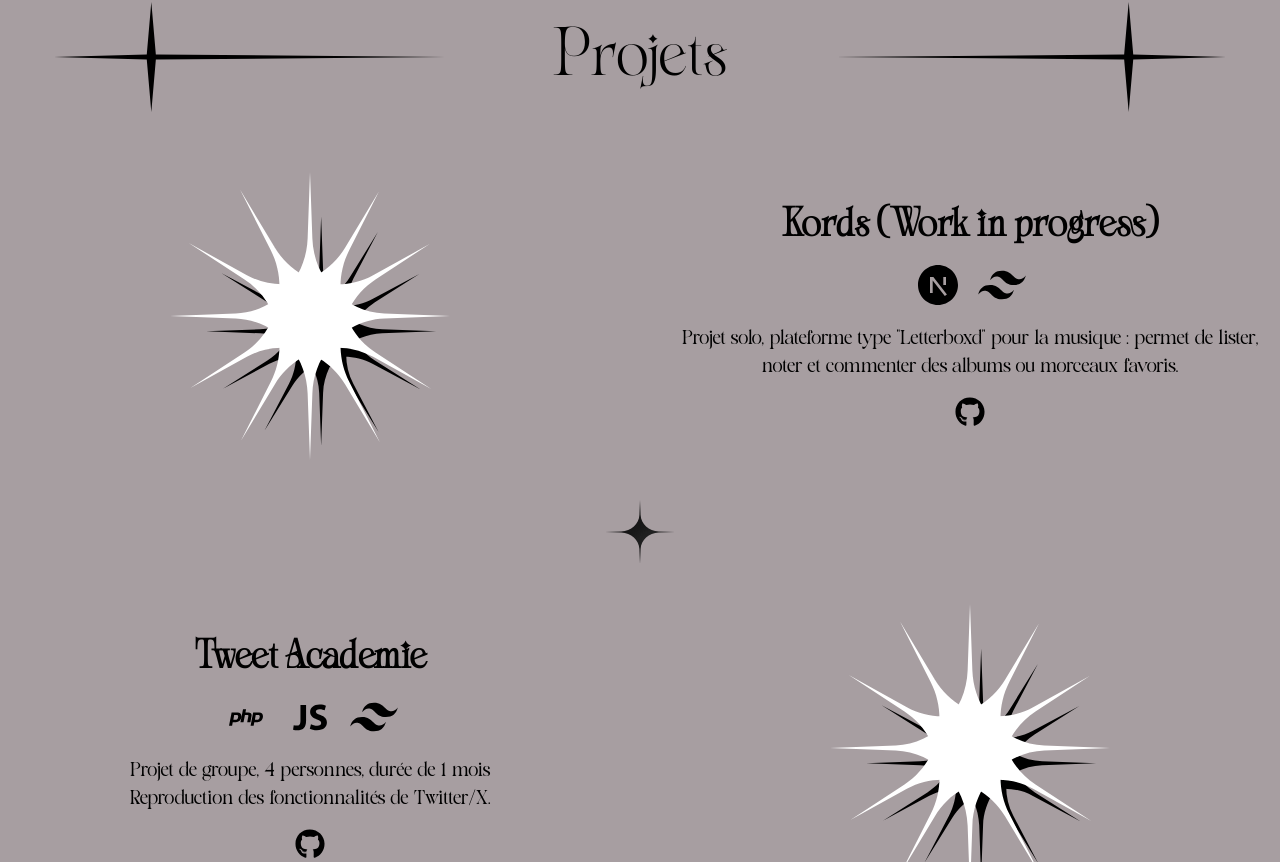
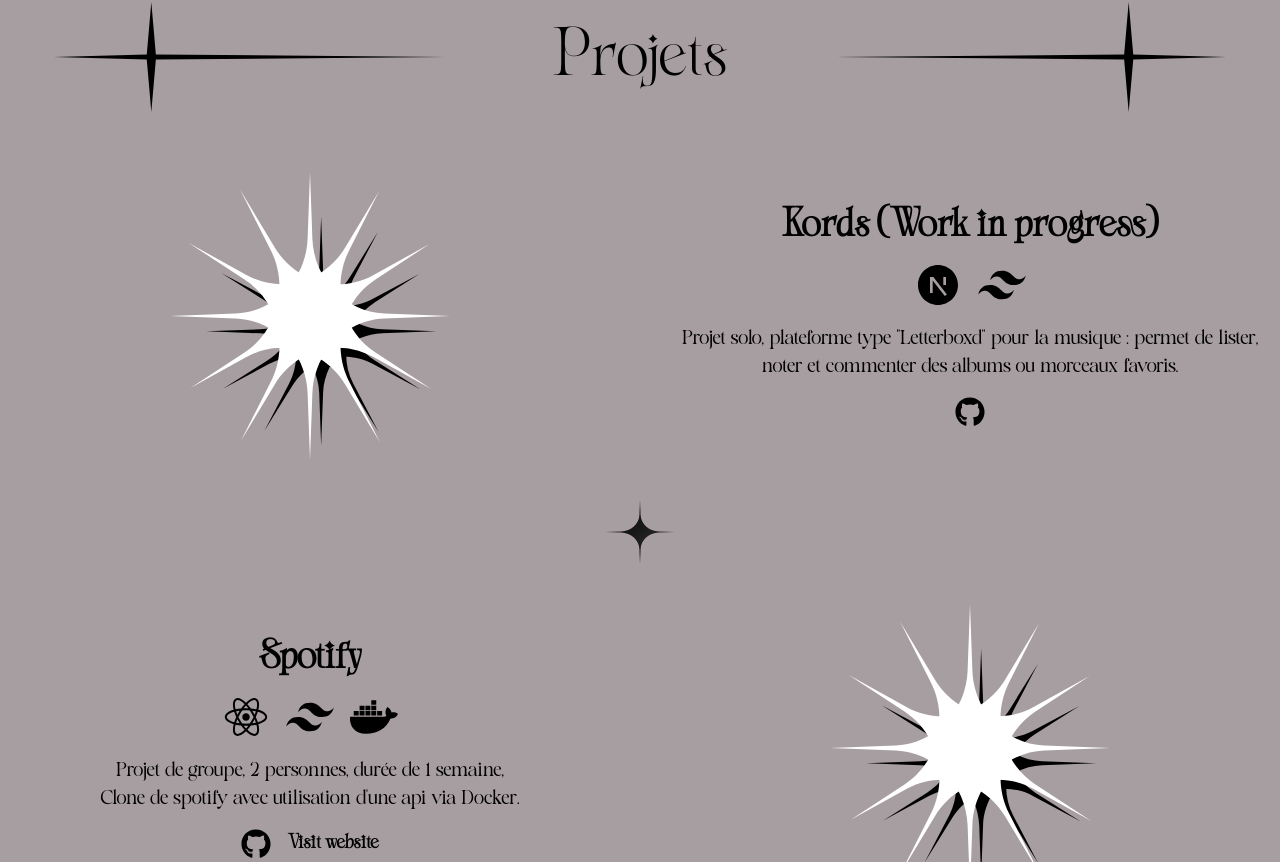
Before and after one commit to nzoLM/portfolio, a Next.js app: page / in a window 1280 px wide. Shown: the part 1938-2800 px from the top of the page. Built offline with nearby package versions, Linux system fonts and the light colour scheme.

Commit message:
feat: add new project Spotify and update project icons in Project component

```diff
--- a/src/app/page.js
+++ b/src/app/page.js
@@ -8,6 +8,7 @@ import { Contact } from "@/app/contact";
 import {Footer} from "@/app/footer";
 
 export default function Home() {
+
   return (
     <div className="fontWacks bg-[#A79EA1] text-white">
         <Navbar/>
--- a/src/app/project.js
+++ b/src/app/project.js
@@ -2,8 +2,8 @@
 import { DiPhp, DiJavascript1 } from "react-icons/di";
 import React from "react";
 import Star from "../../public/star-with-star-field.svg"
-import { RiTailwindCssFill, RiNextjsFill, RiNextjsLine } from "react-icons/ri";
-import { FaGithub, FaHtml5, FaCss3Alt } from "react-icons/fa";
+import { RiTailwindCssFill, RiNextjsFill, RiNextjsLine, RiReactjsFill } from "react-icons/ri";
+import { FaGithub, FaHtml5, FaCss3Alt, FaDocker } from "react-icons/fa";
 import Image from "next/image";
 import Stars from "../../public/stars.svg";
 import Ray2 from "../../public/ray2.svg";
@@ -18,6 +18,18 @@ const projectData = [
     <RiTailwindCssFill className="text-5xl" key="tailwindcss"/>
   ],
   github: "https://github.com/nzoLM/Kords",
+  image: Stars,
+},
+  {
+  title: "Spotify",
+  description: "Projet de groupe, 2 personnes, durée de 1 semaine,\n Clone de spotify avec utilisation d'une api via Docker.",
+  icons: [
+    <RiReactjsFill className="text-5xl" key="nextjs"/>,
+    <RiTailwindCssFill className="text-5xl" key="tailwindcss"/>,
+    <FaDocker className="text-5xl" key="tailwindcss"/>
+  ],
+  github: "https://github.com/nzoLM/Kords",
+  website : "https://kords-social.vercel.app/",
   image: Stars,
 },
   {
@@ -72,7 +84,7 @@ export function Project() {
         {projectData.map((proj, i) => (
           <React.Fragment key={proj.title}>
             <div
-              className={`flex flex-col items-center justify-around gap-10 w-full  ${
+              className={`flex flex-col items-center justify-around gap-10 w-full ${
                 i % 2 === 0 ? "md:flex-row" : "md:flex-row-reverse"
               }`}
             >
```
Also changed, not shown: 1 other file (tests, documents, lock files or other folders).
